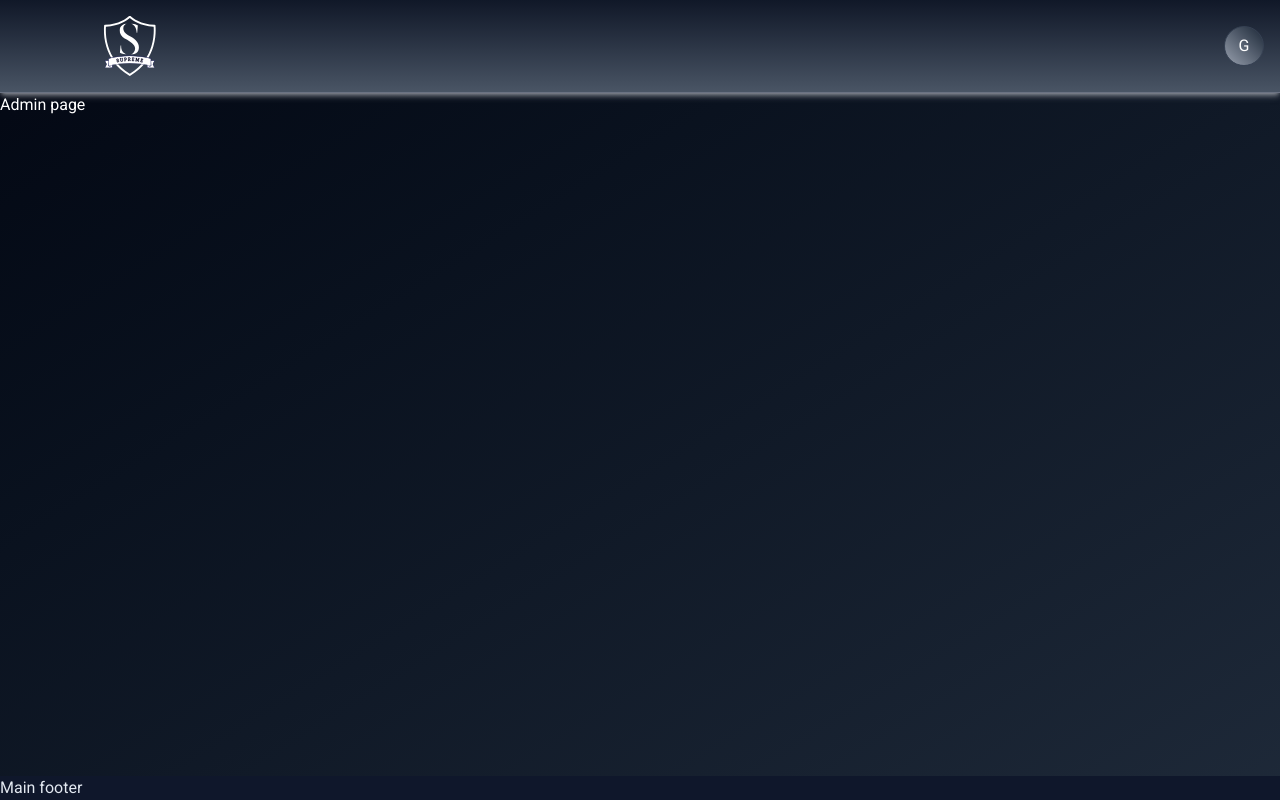
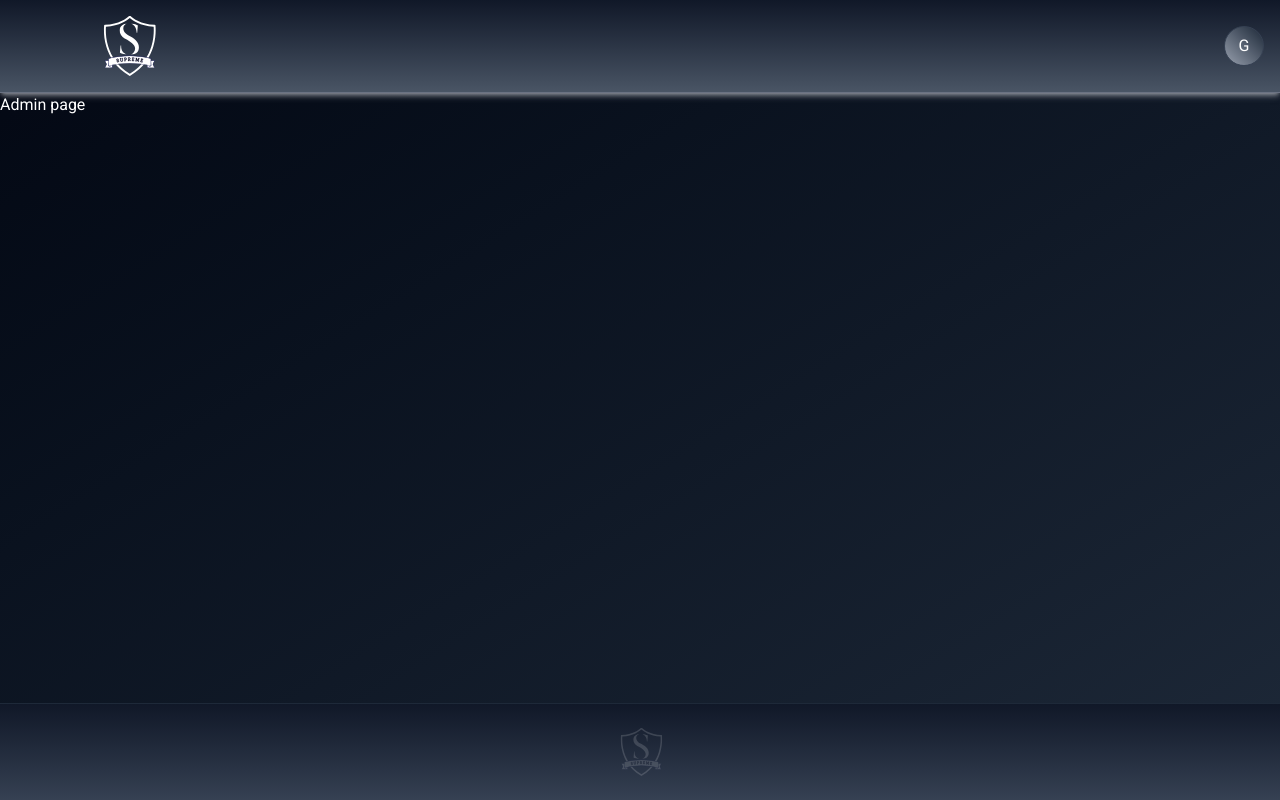
Before and after one commit to GibsonCS/e-commerce, a Next.js app: page /admin in a window 1280 px wide. Built offline with nearby package versions, Linux system fonts and the light colour scheme.

Commit message:
style: finalize footer

```diff
--- a/src/components/Footer.tsx
+++ b/src/components/Footer.tsx
@@ -1,13 +1,10 @@
-import Link from "next/link"
-import { Mail, MapPin, Phone } from "lucide-react"
-
+import Image from "next/image";
+import logo from "@/assets/images/logo.svg";
 
 export function Footer() {
   return (
-    <footer className="bg-slate-900 text-slate-200">
-      <div>
-        Main footer
-      </div>
+    <footer className="flex p-6 justify-center bg-gradient-to-b from-gray-900 to-gray-700 border-t border-gray-800">
+      <Image className="w-16 opacity-15" src={logo} alt="Legal Course Logo" />
     </footer>
-  )
+  );
 }
```
